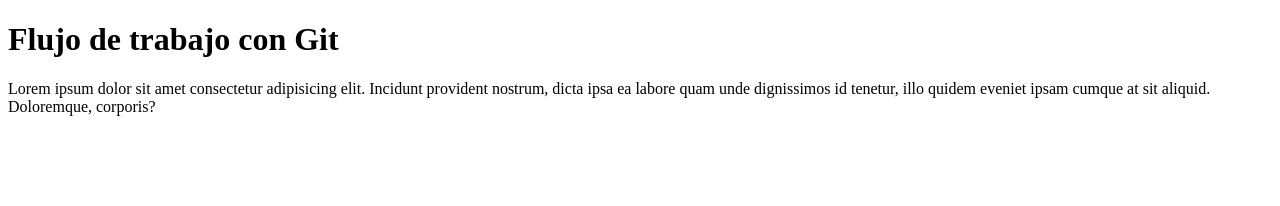
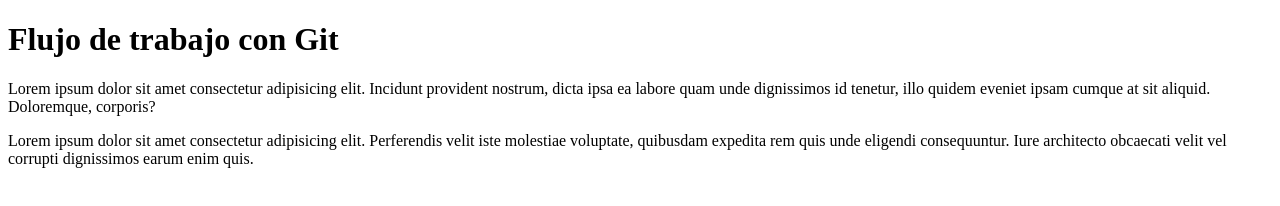
Before and after one commit to jacksonmoreno/TestGit, a plain HTML site: page index.html in a window 1280 px wide. Drawn offline with Linux system fonts and the light colour scheme.

Commit message:
se añadio un segundo parrafo

```diff
--- a/index.html
+++ b/index.html
@@ -10,5 +10,8 @@
     <p>
         Lorem ipsum dolor sit amet consectetur adipisicing elit. Incidunt provident nostrum, dicta ipsa ea labore quam unde dignissimos id tenetur, illo quidem eveniet ipsam cumque at sit aliquid. Doloremque, corporis?
     </p>
+    <p>
+        Lorem ipsum dolor sit amet consectetur adipisicing elit. Perferendis velit iste molestiae voluptate, quibusdam expedita rem quis unde eligendi consequuntur. Iure architecto obcaecati velit vel corrupti dignissimos earum enim quis.
+    </p>
 </body>
 </html>
```
